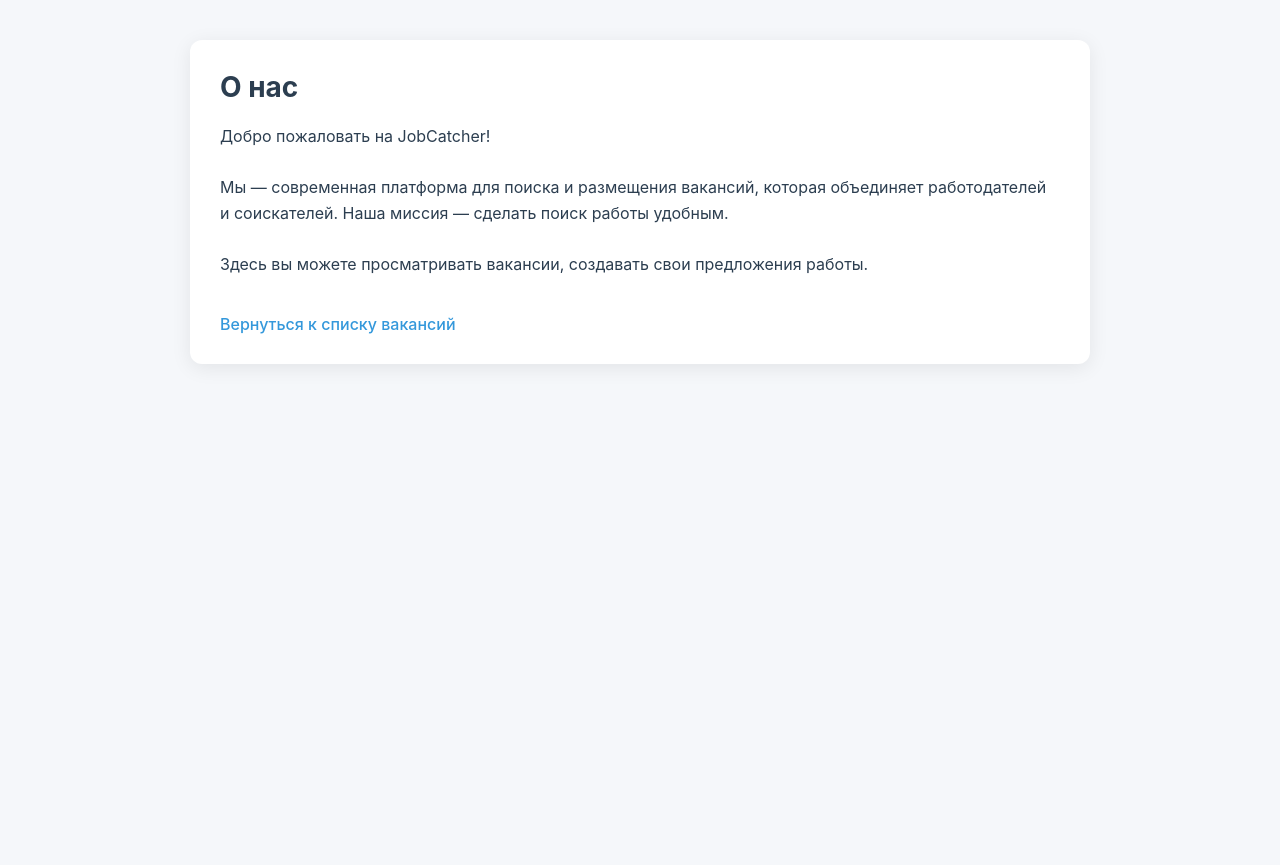
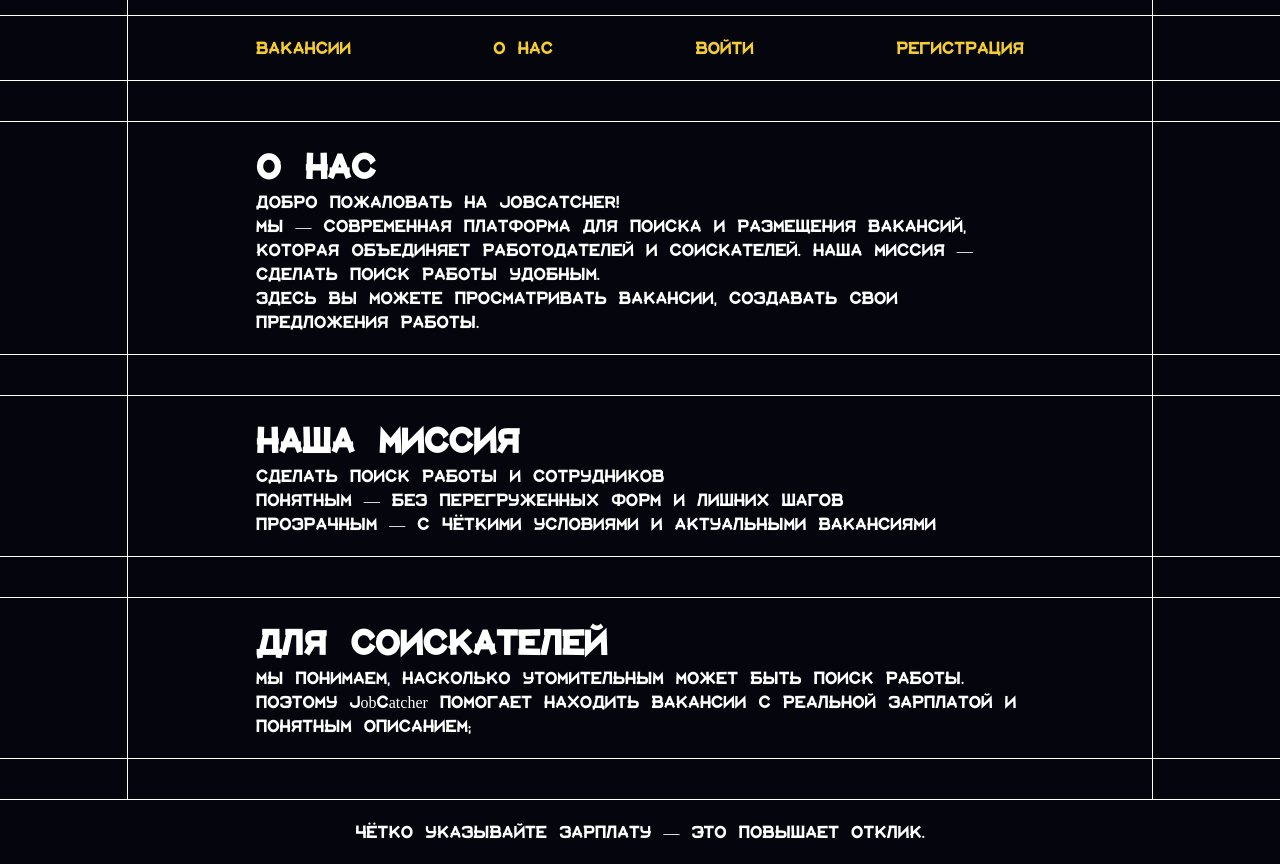
Before and after one commit to Vladimir9271/jobCatcher, a Django app: page /main/about/ in a window 1280 px wide. Before the commit the page ends 334 px from the top, so only its background shows below. Run offline with Django 5.2, Linux system fonts and the light colour scheme.

Commit message:
финал

```diff
--- a/main/models.py
+++ b/main/models.py
@@ -18,7 +18,7 @@ class Vacancy(models.Model):
     job = models.ForeignKey(Job, related_name='job',
                             on_delete=models.CASCADE)
     name = models.CharField(max_length=100, db_index=True)
-    slug = models.SlugField(max_length=100, unique=True)
+    slug = models.SlugField(max_length=100, unique=True, blank=True)
     description = models.TextField(blank=True)
     salary = models.DecimalField(max_digits=10, decimal_places=2, validators=[MinValueValidator(100.00)])
     available = models.BooleanField(default=True)
--- /dev/null
+++ b/main/static/main/css/about.css
@@ -0,0 +1,12 @@
+ main{
+    width: 100%;
+    display: flex;
+    flex: 1;
+    flex-direction: column;
+    gap: 40px;
+    margin-top: 15px;
+}
+
+.card{
+    width: 60%;
+}
--- a/main/static/main/css/base.css
+++ b/main/static/main/css/base.css
@@ -1,13 +1,21 @@
 *{
     margin: 0;
     font-family: "font";
-
 }
 
 html{
     width: 100%;
     height: 100%;
 
+}
+
+main{
+    width: 100%;
+    display: flex;
+    flex-direction: column;
+    gap: 40px;
+    margin-top: 15px;
+    justify-content: start;
 }
 
 .section{
@@ -50,7 +58,6 @@ html{
 
 .page__body {
     margin: 0;
-
     background: #05060d;
     color: #ffffff;
     min-height: 100%;
@@ -74,13 +81,13 @@ a{
     color: transparent;
     -webkit-background-clip: text;
     background-image: linear-gradient(to bottom, #ffffff 50%, #f3cd33 50%);
-    background-size: 100% 200%; /* высота градиента в 2 раза больше текста */
-    background-position: bottom;   /* начальная позиция */
+    background-size: 100% 200%;
+    background-position: bottom;
     text-decoration: none;
-    transition: background-position 0.5s ease; /* плавная анимация */
+    transition: background-position 0.5s ease;
 }
 a:hover{
-     background-position: top; /* смещаем градиент при hover */
+     background-position: top;
 }
 
 
@@ -128,6 +135,5 @@ button:hover {
 
 @font-face {
   font-family: "font";
-  src:
-    url("../fonts/ofont.ru_Aventura.ttf") format("woff2"),
+  src: url("../fonts/1.ttf") format("truetype");
 }
--- /dev/null
+++ b/main/static/main/css/form.css
@@ -0,0 +1,4 @@
+.form__group{
+    display: flex;
+    flex-direction: column;
+}
--- a/main/static/main/css/login.css
+++ b/main/static/main/css/login.css
@@ -1,4 +1,3 @@
-
 .auth{
     background-color: #0b0d1a;
     padding: 20px 30px;
--- a/main/templates/main/about.html
+++ b/main/templates/main/about.html
@@ -1,68 +1,96 @@
+{% load static %}
 <!DOCTYPE html>
 <html class="page">
 
 <head>
     <meta charset="UTF-8">
     <title>О нас</title>
-
-    <style>
-        .page {
-            margin: 0;
-            font-family: -apple-system, BlinkMacSystemFont, 'Segoe UI', Roboto, sans-serif;
-            background-color: #f5f7fa;
-            min-height: 100vh;
-        }
-
-        .container {
-            max-width: 900px;
-            margin: 40px auto;
-            padding: 0 20px;
-        }
-
-        .card {
-            background-color: white;
-            padding: 30px;
-            border-radius: 12px;
-            box-shadow: 0 4px 20px rgba(0, 0, 0, 0.08);
-        }
-
-        .card__title {
-            margin-top: 0;
-            font-size: 28px;
-            color: #2c3e50;
-            margin-bottom: 20px;
-        }
-
-        .card__text {
-            font-size: 16px;
-            color: #2c3e50;
-            line-height: 1.6;
-        }
-
-        .back-link {
-            display: inline-block;
-            margin-top: 20px;
-            text-decoration: none;
-            font-weight: 500;
-            color: #3498db;
-        }
-    </style>
+    <link rel="stylesheet" href="{% static 'main/css/about.css' %}">
+    <link rel="stylesheet" href="{% static 'main/css/base.css' %}">
 </head>
 
+<script>
+    document.addEventListener("DOMContentLoaded", function () {
+        const tips = document.querySelectorAll("#tips-slider .tip");
+        let currentIndex = 0;
+
+        tips.forEach((tip, index) => {
+            tip.style.display = index === 0 ? "block" : "none";
+        });
+
+        setInterval(() => {
+            tips[currentIndex].style.display = "none";
+            currentIndex = (currentIndex + 1) % tips.length;
+            tips[currentIndex].style.display = "block";
+        }, 5000);
+    });
+</script>
+
 <body class="page__body">
-    <div class="container">
+
+    <div class="line_help">
+        <div class="linee"></div>
+    </div>
+    <main>
+        <div class="section">
+            <nav class="nav">
+                <a href="{% url 'vacancy_list' %}">Вакансии</a>
+                <a href="{% url 'about' %}">О нас</a>
+
+                {% if user.is_authenticated %}
+                <span>{{ user.username }} ({{ user.get_role_display }})</span>
+                {% if user.role == 'employer' %}
+                <a href="{% url 'vacancy_create' %}" class="btn">Создать</a>
+                {% endif %}
+                <a href="{% url 'logout' %}">Выйти</a>
+                {% else %}
+                <a href="{% url 'login' %}">Войти</a>
+                <a href="{% url 'register' %}" class="btn">Регистрация</a>
+                {% endif %}
+            </nav>
+        </div>
+        <div class="section">
             <div class="card">
                 <h1 class="card__title">О нас</h1>
                 <p class="card__text">
-                Добро пожаловать на JobCatcher!<br><br>
+                    Добро пожаловать на JOBCATCHER!<br>
                     Мы — современная платформа для поиска и размещения вакансий, которая объединяет работодателей и
                     соискателей.
-                Наша миссия — сделать поиск работы удобным.<br><br>
+                    Наша миссия — сделать поиск работы удобным.<br>
                     Здесь вы можете просматривать вакансии, создавать свои предложения работы.
                 </p>
-            <a href="{% url 'vacancy_list' %}" class="back-link"> Вернуться к списку вакансий</a>
             </div>
         </div>
+        <div class="section">
+            <div class="card">
+                <h1 class="card__title">Наша миссия</h1>
+                <p class="card__text">
+                    Сделать поиск работы и сотрудников<br>
+                    понятным — без перегруженных форм и лишних шагов<br>
+                    прозрачным — с чёткими условиями и актуальными вакансиями<br>
+                </p>
+            </div>
+        </div>
+        <div class="section">
+            <div class="card">
+                <h1 class="card__title">Для соискателей</h1>
+                <p class="card__text">
+                    Мы понимаем, насколько утомительным может быть поиск работы. Поэтому JobCatcher помогает находить
+                    вакансии с реальной зарплатой и понятным описанием;<br>
+                </p>
+            </div>
+        </div>
+        <div class="section">
+            <div id="tips-slider">
+                <div class="tip">Чётко указывайте зарплату — это повышает отклик.</div>
+                <div class="tip">Заполняйте профиль полностью — вас чаще находят.</div>
+                <div class="tip">Краткое описание вакансии читают охотнее.</div>
+                <div class="tip">Откликайтесь с сопроводительным письмом.</div>
+            </div>
+
+        </div>
+    </main>
+
 </body>
 
 </html>
```
Also changed, not shown: main/forms.py (+12 -17 lines), main/static/main/css/main.css (+5 -9 lines), main/templates/main/vacancy_form.html (+25 -94 lines), main/templates/main/vacancy_list.html (+7 -0 lines), db.sqlite3, main/migrations/0003_alter_vacancy_slug.py (added), main/static/main/fonts/1.ttf (renamed from main/static/main/fonts/ofont.ru_Aventura.ttf), main/static/main/fonts/RubikMonoOne-Regular.ttf (added), main/static/main/fonts/RussoOne-Regular.ttf (added). Lines whose indentation alone changed are shown as unchanged.
